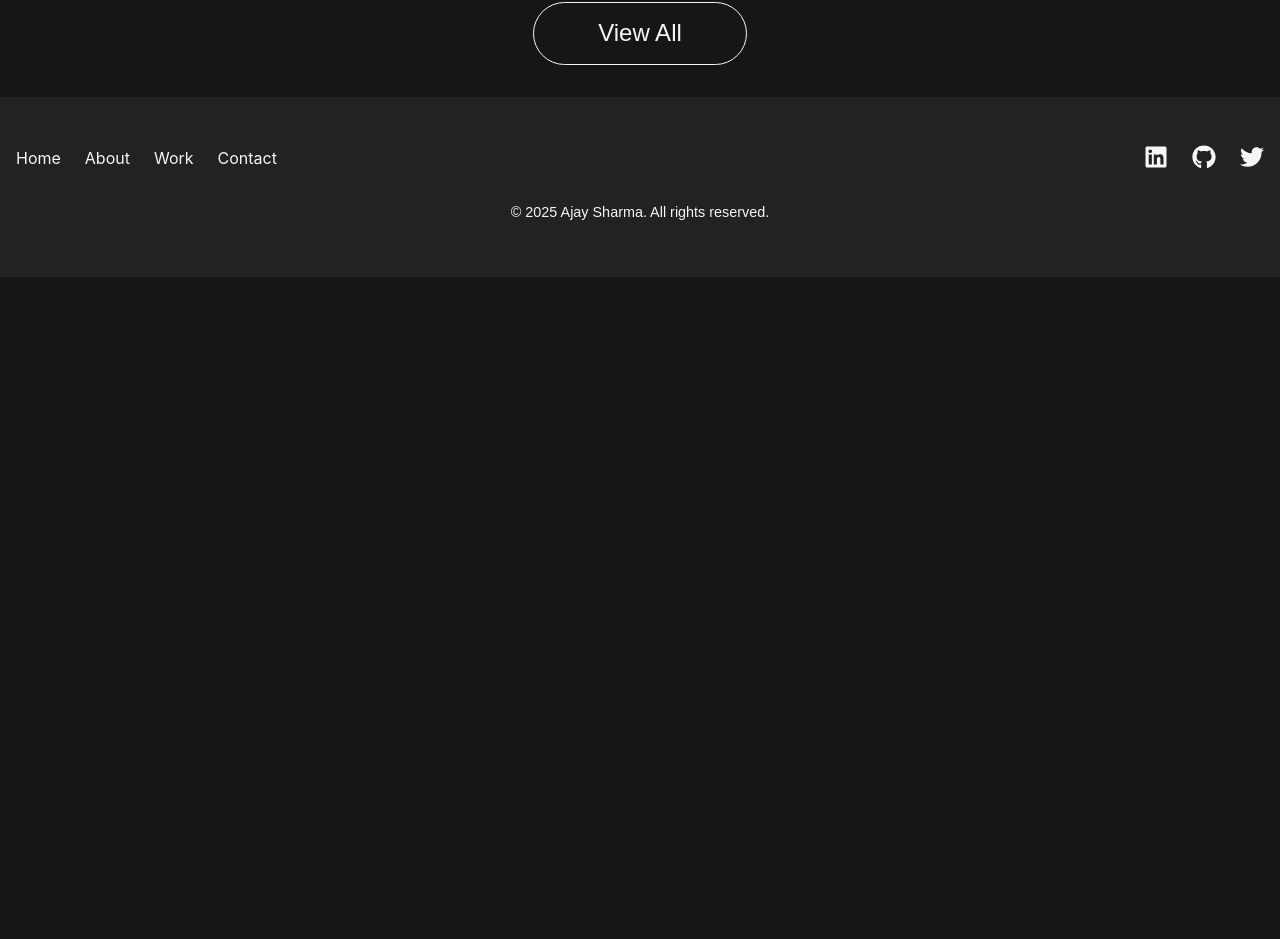
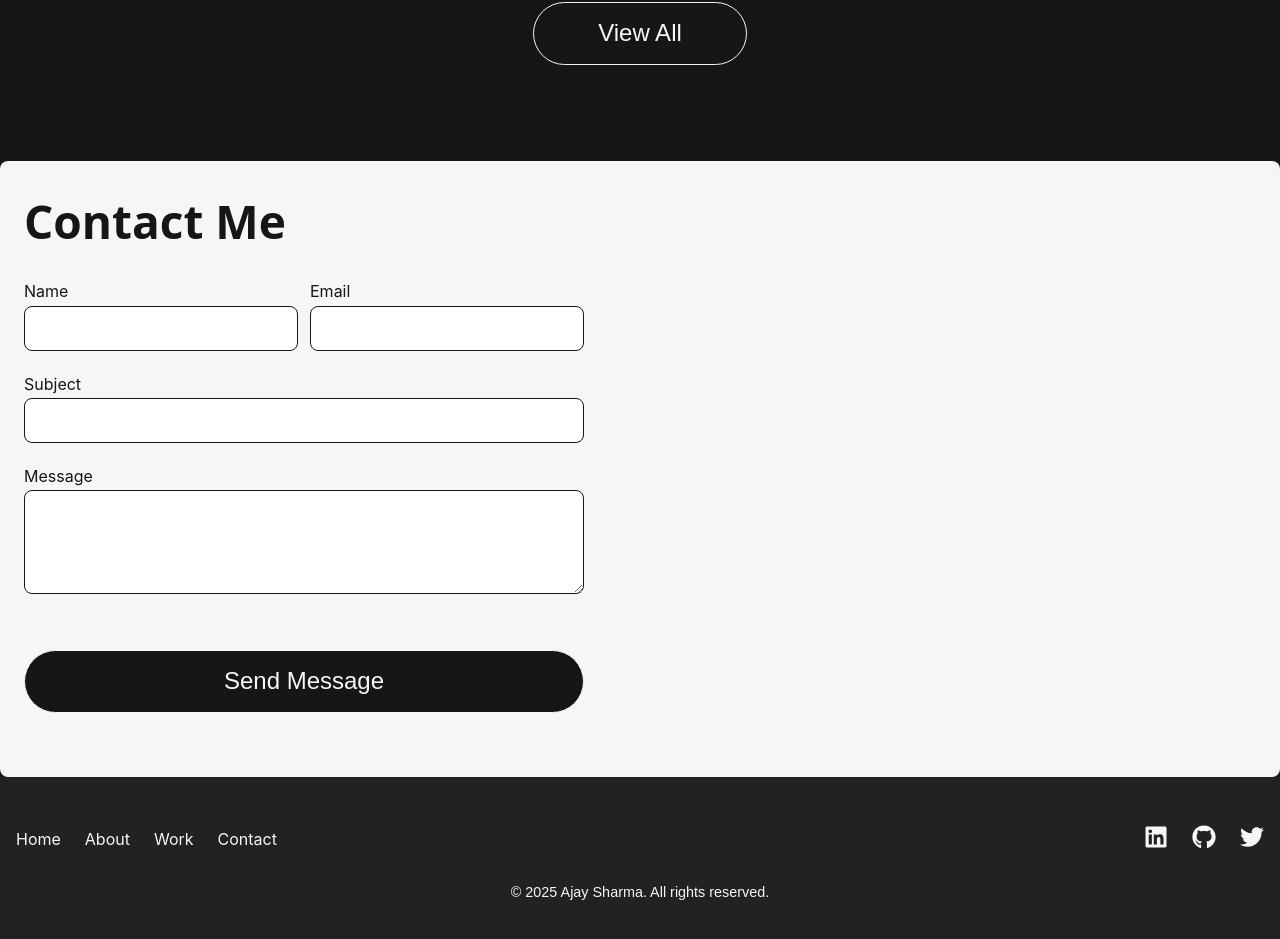
Before and after one commit to ajayshsh7/Ajay-sharma, a Next.js app: page /about in a window 1280 px wide. Shown: the part 2913-3852 px from the top of the page. Before the commit the page ends 3190 px from the top, so only its background shows below. Built offline with nearby package versions, Linux system fonts and the light colour scheme; no server answers.

Commit message:
about page changes

```diff
--- a/app/about/page.tsx
+++ b/app/about/page.tsx
@@ -3,6 +3,7 @@ import styles from './about.module.css';
 import FeaturedWork from "@/components/FeaturedWork";
 import Link from "next/link";
 import { useRouter } from 'next/navigation';
+import Contact from '@/components/ContactForm';
 
 export default function AboutPage() {
   const router = useRouter();
@@ -38,6 +39,7 @@ export default function AboutPage() {
           <div className={styles.btnContainer}><Link href="/work"><button className={`${styles.seeAllWork} ${styles.secondaryBtn}`}>View All</button>
           </Link></div>
         </div>
+    <Contact />
       </div>
     </main>
   );
```
